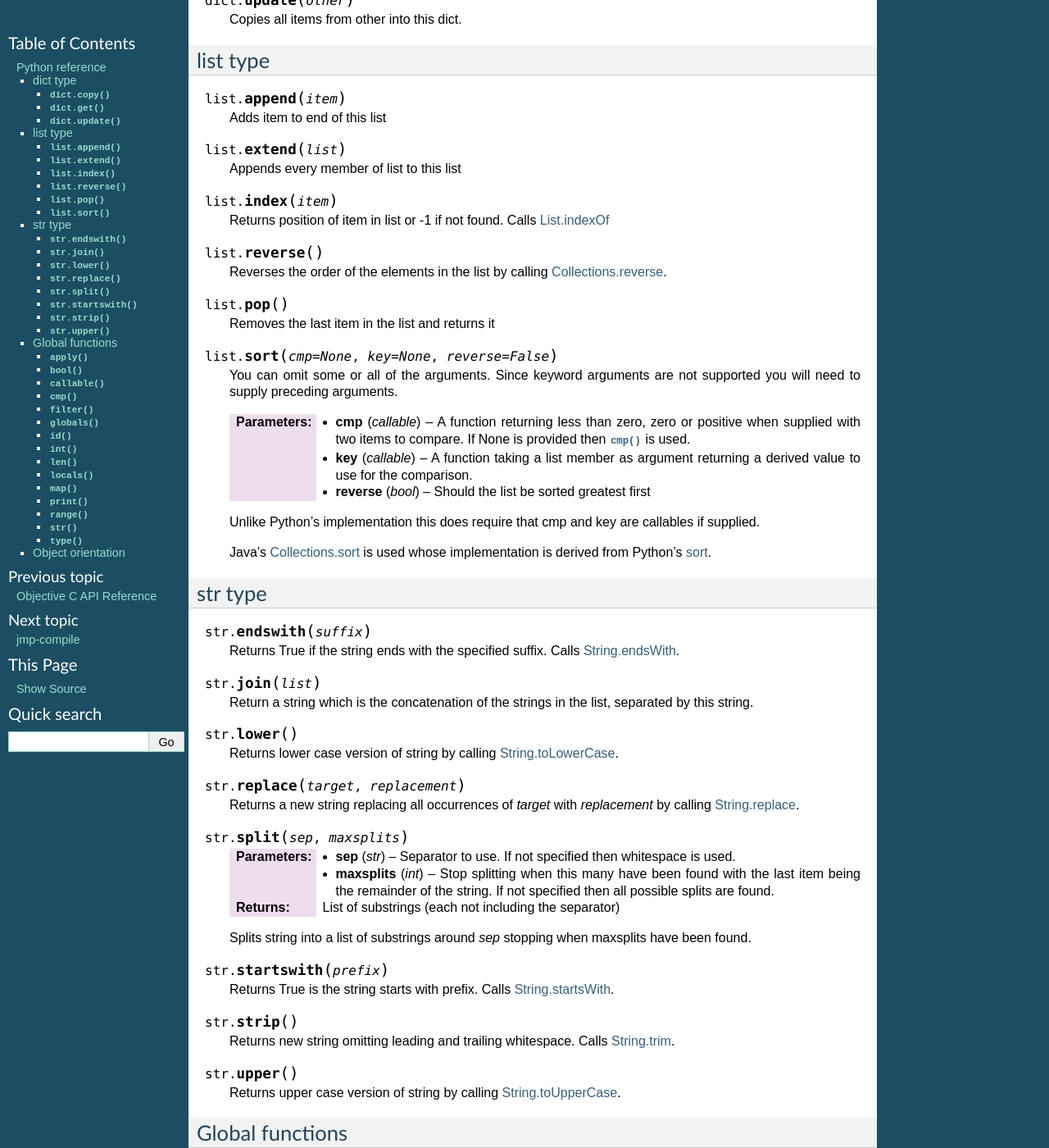
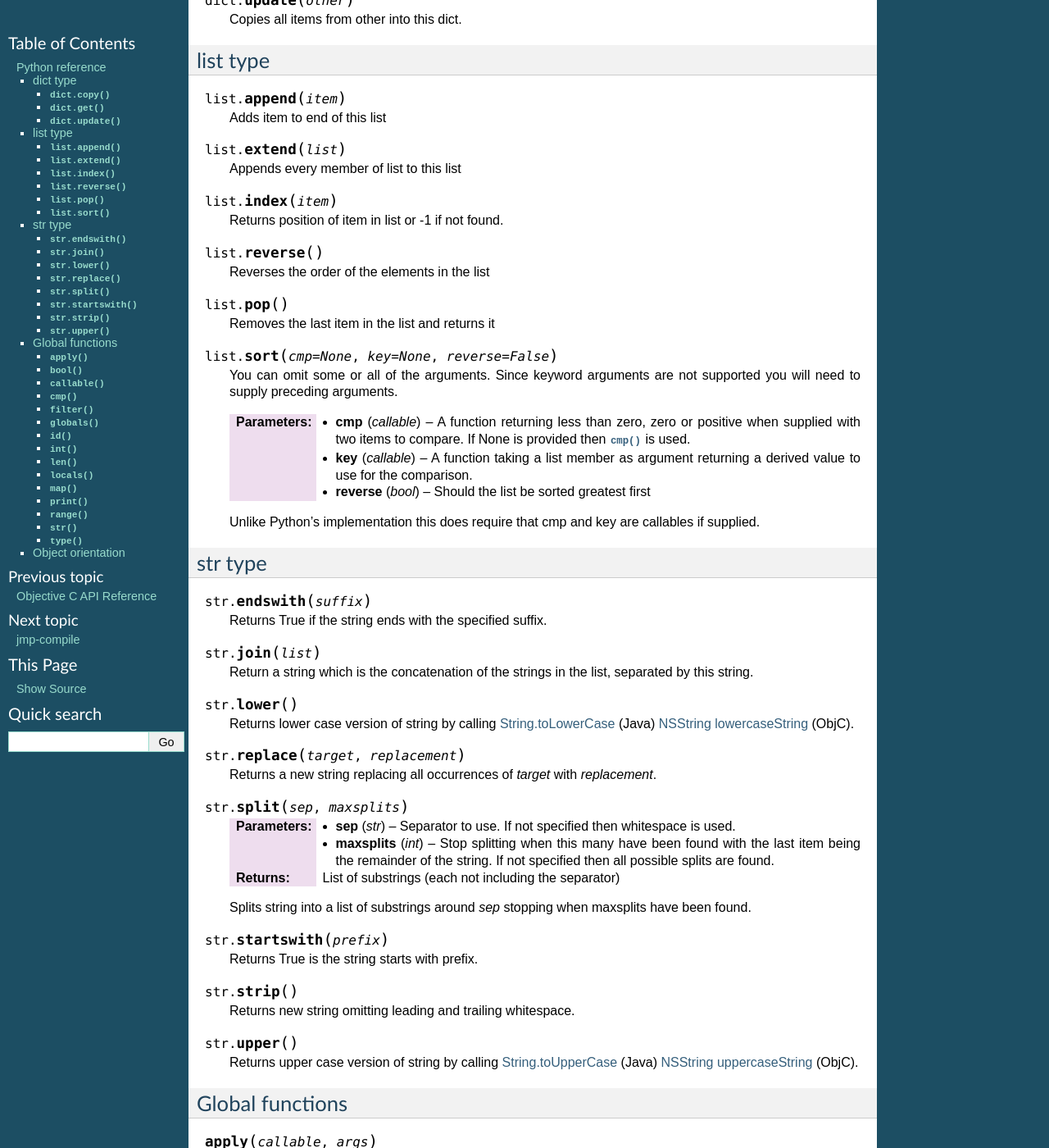
Before and after one commit to rogerbinns/jia-mini-python, a Sphinx documentation site: the page built from doc/python.rst, in a window 1280 px wide and 1400 px high, scrolled down 386 px. Shown: the whole window at 82% size. Built offline with Sphinx 7.4.7, drawn with Linux system fonts in a browser that asks for light colours; the version number could not be read and is left out; some of the changed text lies outside the part shown.

Commit message:
Documentation tidyups

```diff
--- a/doc/conf.py
+++ b/doc/conf.py
@@ -18,6 +18,7 @@ extlinks={
     "jdoc": ("http://docs.oracle.com/javase/7/docs/api/%s", "javadoc"),
     "issue": ("https://github.com/rogerbinns/jia-mini-python/issues/%s", "Issue "),
     "adoc": ("https://developer.apple.com/library/ios/documentation/Cocoa/Reference/Foundation/Classes/%s_Class/Reference/Reference.html", ""),
+    "aref": ("https://developer.apple.com/library/ios/documentation/Cocoa/Reference/Foundation/Classes/NSString_Class/Reference/%s", ""),
 }
 
 # The encoding of source files.
@@ -28,7 +29,7 @@ master_doc = 'index'
 
 # General information about the project.
 project = u'Jia Mini Python'
-copyright = u'2011-2013, Roger Binns <rogerb@rogerbinns.com>'
+copyright = u'2011-2014, Roger Binns <rogerb@rogerbinns.com>'
 
 rst_prolog="""
 .. |project| replace:: %s
--- a/doc/python.rst
+++ b/doc/python.rst
@@ -38,13 +38,11 @@ implementation.
 
 .. method:: list.index(item)
 
-   Returns position of item in list or -1 if not found.  Calls
-   :jdoc:`List.indexOf <java/util/List.html#indexOf(java.lang.Object)>`
+   Returns position of item in list or -1 if not found.
 
 .. method:: list.reverse()
 
-   Reverses the order of the elements in the list by calling
-   :jdoc:`Collections.reverse <java/util/Collections.html#reverse(java.util.List)>`.
+   Reverses the order of the elements in the list
 
 .. method:: list.pop()
 
@@ -65,16 +63,13 @@ implementation.
    Unlike Python's implementation this does require that cmp and key
    are callables if supplied.
 
-   Java's :jdoc:`Collections.sort <java/util/Collections.html#sort(java.util.List, java.util.Comparator)>` is used whose implementation is derived
-   from Python's `sort <http://en.wikipedia.org/wiki/Timsort>`__.
 
 :index:`str type`
 -----------------
 
 .. method:: str.endswith(suffix)
 
-   Returns True if the string ends with the specified suffix.  Calls
-   :jdoc:`String.endsWith <java/lang/String.html#endsWith(java.lang.String)>`.
+   Returns True if the string ends with the specified suffix.
 
 .. method:: str.join(list)
 
@@ -84,14 +79,15 @@ implementation.
 .. method:: str.lower()
 
    Returns lower case version of string by calling
-   :jdoc:`String.toLowerCase <java/lang/String.html#toLowerCase()>`.
+   :jdoc:`String.toLowerCase <java/lang/String.html#toLowerCase()>`
+   (Java) :aref:`NSString lowercaseString
+   <NSString.html#//apple_ref/occ/instm/NSString/lowercaseString>`
+   (ObjC).
 
 .. method:: str.replace(target, replacement)
 
    Returns a new string replacing all occurrences of `target` with
-   `replacement` by calling :jdoc:`String.replace
-   <java/lang/String.html#replace(java.lang.CharSequence,
-   java.lang.CharSequence)>`.
+   `replacement`.
 
 .. method:: str.split(sep, maxsplits)
 
@@ -107,18 +103,19 @@ implementation.
 
 .. method:: str.startswith(prefix)
 
-   Returns True is the string starts with prefix.  Calls
-   :jdoc:`String.startsWith <java/lang/String.html#startsWith(java.lang.String)>`.
+   Returns True is the string starts with prefix.
 
 .. method:: str.strip()
 
-   Returns new string omitting leading and trailing whitespace.  Calls
-   :jdoc:`String.trim <java/lang/String.html#trim()>`.
+   Returns new string omitting leading and trailing whitespace.
 
 .. method:: str.upper()
 
    Returns upper case version of string by calling
-   :jdoc:`String.toUpperCase <java/lang/String.html#toUpperCase()>`.
+   :jdoc:`String.toUpperCase <java/lang/String.html#toUpperCase()>`
+   (Java) :aref:`NSString uppercaseString
+   <NSString.html#//apple_ref/occ/instm/NSString/uppercaseString>`
+   (ObjC).
 
 .. _global_functions:
 
@@ -161,7 +158,8 @@ Global functions
    Returns a numeric code uniquely representing this instance.  Behind
    the scenes it returns the result of
    :jdoc:`System.getIdentityHashcode()
-   <java/lang/System.html#identityHashCode(java.lang.Object)>`.
+   <java/lang/System.html#identityHashCode(java.lang.Object)>` (Java)
+   or the object pointer (ObjC).
 
 .. function:: int(item)
 
@@ -200,14 +198,19 @@ Global functions
    Returns the string corresponding to item.
 
    For :doc:`non basic types <java>` their :jdoc:`toString()
-   <java/lang/Object.html#toString()>` method is called.
+   <java/lang/Object.html#toString()>` (Java) `NSObject description
+   <https://developer.apple.com/library/ios/documentation/Cocoa/Reference/Foundation/Protocols/NSObject_Protocol/Reference/NSObject.html#//apple_ref/occ/intfm/NSObject/description>`__
+   (ObjC) method is called.
 
 .. function:: type(item)
 
    Unlike regular Python this returns a string.  For the basic types
    it will be the expected name.  For others it will be their
    :jdoc:`Class.getSimpleName()
-   <java/lang/Class.html#getSimpleName()>`.
+   <java/lang/Class.html#getSimpleName()>` (Java) or `class
+   description
+   <https://developer.apple.com/library/ios/documentation/Cocoa/Reference/Foundation/Protocols/NSObject_Protocol/Reference/NSObject.html#//apple_ref/occ/intfm/NSObject/description>`__
+   (ObjC)
 
 .. _pyobject:
 
```
Also changed, not shown: doc/example.rst (+24 -3 lines), 1 other file.
